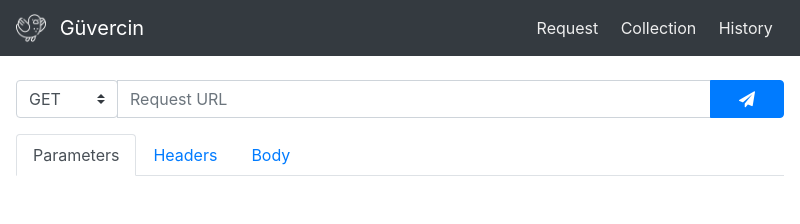
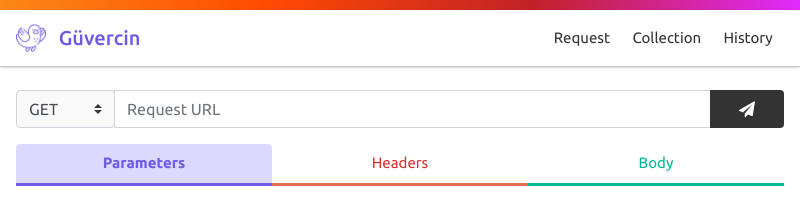
Before and after one commit to orcuntuna/guvercin, an Electron app: page pages/home.html in a window 800 px wide. Drawn offline with nearby package versions, Linux system fonts and the light colour scheme.

Commit message:
home redesigned

```diff
--- a/package.json
+++ b/package.json
@@ -15,6 +15,7 @@
     "bootstrap": "^4.4.1",
     "font-awesome": "^4.7.0",
     "jquery": "^3.4.1",
+    "semantic-ui-css": "^2.4.1",
     "sweetalert2": "^9.5.4",
     "validate.js": "^0.13.1"
   }
--- a/pages/home.html
+++ b/pages/home.html
@@ -8,14 +8,17 @@
     <link rel="stylesheet" href="../node_modules/font-awesome/css/font-awesome.min.css" />
     <link rel="stylesheet" href="../node_modules/sweetalert2/dist/sweetalert2.min.css" />
     <link rel="stylesheet" href="../styles/home.css" />
+    <link href="https://fonts.googleapis.com/css?family=Ubuntu:300,400,400i,500,700&display=swap" rel="stylesheet" />
     <script>window.$ = window.jQuery = require('../node_modules/jquery/dist/jquery.min.js');</script>
   </head>
   <body>
 
-    <nav class="navbar navbar-dark bg-dark">
+    <div class="top"></div>
+
+    <nav class="navbar">
       <a class="navbar-brand" href="#">
-        <img src="../images/logo-light.png" width="30" height="30" class="d-inline-block align-top mr-2" alt="Guvercin">
-        Güvercin
+        <img src="../images/logo-purple.png" width="30" height="30" class="d-inline-block align-top mr-2" alt="Guvercin">
+        <span class="logo">Güvercin</span>
       </a>
       <ul class="nav">
         <li class="nav-item active">
@@ -45,7 +48,7 @@
             </div>
             <input id="url" type="text" class="form-control" placeholder="Request URL" />
             <div class="input-group-append">
-              <button id="send" class="btn btn-primary"><i class="fa fa-paper-plane px-3"></i></button>
+              <button id="send" class="btn"><i class="fa fa-paper-plane px-3"></i></button>
             </div>
           </div>
         </form>
@@ -64,13 +67,13 @@
       <div class="row">
         <div class="col-12">
           <ul class="nav nav-tabs">
-            <li class="nav-item">
+            <li class="nav-item nav-params">
               <a class="nav-link active" tab="params" href="#">Parameters</a>
             </li>
-            <li class="nav-item">
+            <li class="nav-item nav-requests">
               <a class="nav-link" tab="headers" href="#">Headers</a>
             </li>
-            <li class="nav-item">
+            <li class="nav-item nav-body">
               <a class="nav-link" tab="body" href="#">Body</a>
             </li>
           </ul>
--- a/renderers/home.js
+++ b/renderers/home.js
@@ -8,8 +8,7 @@
   <input type="text" class="form-control" name="params_value[]" placeholder="Parameter Value"/>
 </div>
 <div class="operation">
-  <button class="btn btn-danger delete_param mr-1"><i class="fa fa-trash"></i></button>
-  <button class="btn btn-success add_param"><i class="fa fa-plus"></i></button>
+  <button class="btn btn-delete delete_param"><i class="fa fa-trash"></i></button>
 </div>
 </div>`;
 
--- a/styles/home.css
+++ b/styles/home.css
@@ -1,15 +1,93 @@
 *{
     outline: 0 !important;
+}
+
+body{
+    font-family: 'Ubuntu', sans-serif;
+    font-size: 15px;
+}
+
+input, button, select, a{
     box-shadow: none !important;
 }
 
+.logo{
+    color: #7158e2;
+    font-weight: 500;
+}
+
+.top{
+    width: 100%;
+    height: 10px;
+    background: #12c2e9;  /* fallback for old browsers */
+    background: -webkit-linear-gradient(to right, #fb8817, #ff4b01, #c12127, #e02aff);  /* Chrome 10-25, Safari 5.1-6 */
+    background: linear-gradient(to right, #fb8817, #ff4b01, #c12127, #e02aff); /* W3C, IE 10+/ Edge, Firefox 16+, Chrome 26+, Opera 12+, Safari 7+ */
+}
+
+.navbar{
+    box-shadow: 0 1px 3px rgba(0,0,0,0.12), 0 1px 2px rgba(0,0,0,0.24);
+  transition: all 0.3s cubic-bezier(.25,.8,.25,1);
+}
+
 .navbar .nav .nav-item a{
-    color: #eee;
+    color: #333;
     padding: .5rem 0.7rem;
 }
 
 #request-alert{
     display: none;
+}
+
+#props .nav-tabs{
+    display: flex;
+}
+
+#props .nav-tabs .nav-item{
+    flex: 1;
+    text-align: center;
+}
+
+#props .nav-tabs .nav-link{
+    border: 0;
+}
+
+#props .nav-tabs .nav-params{
+    border-bottom: 3px solid #6c5ce7;
+}
+
+#props .nav-tabs .nav-params .active{
+    background-color: #a29bfe60;
+    font-weight: 600;
+}
+
+#props .nav-tabs .nav-params a{
+    color: #6c5ce7;
+}
+
+#props .nav-tabs .nav-requests{
+    border-bottom: 3px solid #e17055;
+}
+
+#props .nav-tabs .nav-requests a{
+    color: #d63031;
+}
+
+#props .nav-tabs .nav-requests .active{
+    background-color: #ff767550;
+    font-weight: 600;
+}
+
+#props .nav-tabs .nav-body{
+    border-bottom: 3px solid #00b894;
+}
+
+#props .nav-tabs .nav-body .active{
+    background-color: #55efc450;
+    font-weight: 600;
+}
+
+#props .nav-tabs .nav-body a{
+    color: #00b894;
 }
 
 #props .tabs .tab{
@@ -21,6 +99,7 @@
     display: flex;
     flex-direction: row;
     margin-bottom: 8px;
+    position: relative;
 }
 
 .list .item .key{
@@ -30,7 +109,6 @@
 
 .list .item .value{
     flex: 2;
-    margin-right: 10px;
 }
 
 .list .item .operation{
@@ -50,4 +128,40 @@
     padding: .325rem .5rem;
     font-size: 15px;
     border-radius: 3px;
+    font-weight: 400;
 }
+
+.list .item input[type="text"]::placeholder{
+    font-weight: 300;
+}
+
+#send{
+    color: #fff;
+    background: #333;
+}
+
+.btn-add{
+    background-color: #1e90ff;
+    color: #fff;
+}
+
+.operation{
+    position: absolute;
+    right: 14px;
+    top: 5px;
+}
+
+.btn-delete{
+    padding: 0 !important;
+    margin: 0;
+    color: #a0a0a0;
+}
+
+.btn-delete:hover{
+    transition: 0.4s;
+    color: #d63031;
+}
+
+#method-select{
+    background-color: #f9f9f9;
+}
```
Also changed, not shown: images/bg.png (added), images/logo-purple.png (added), 1 other file.
